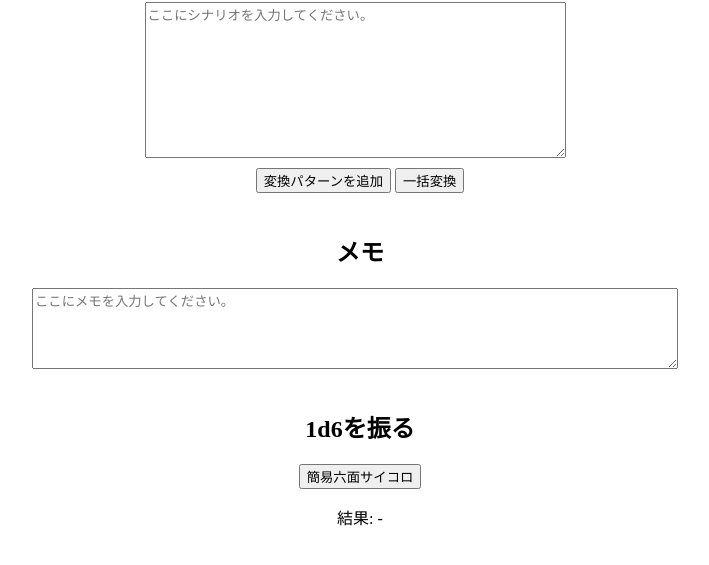
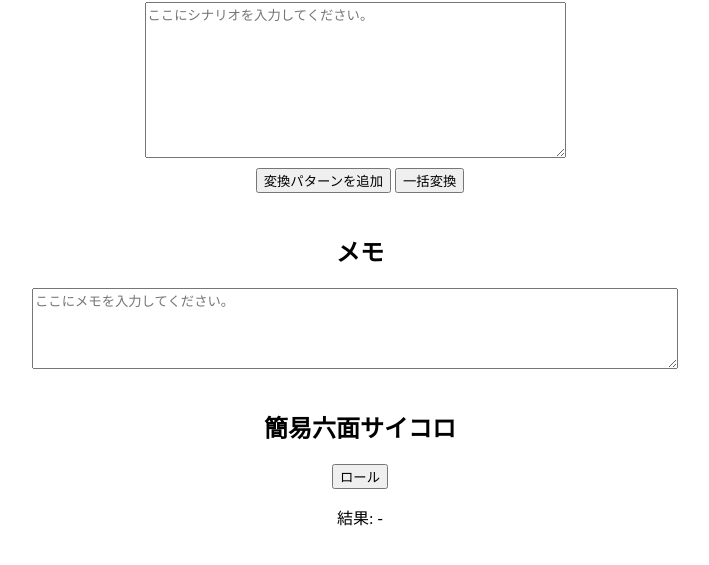
Before and after one commit to sakamod-dot/kaidanhaku, a plain HTML site: page index.html in a window 1280 px wide. Shown: the part 171-736 px from the top of the page, without its empty margins (280-989 px from the left). Drawn offline with Linux system fonts and the light colour scheme.

Commit message:
Update index.html

```diff
--- a/index.html
+++ b/index.html
@@ -21,8 +21,8 @@
         <textarea id="memoZone" rows="5" cols="50" placeholder="ここにメモを入力してください。"></textarea>
     </div>
     <div class="dice-container">
-        <h2>1d6を振る</h2>
-        <button id="rollDiceButton">簡易六面サイコロ</button>
+        <h2>簡易六面サイコロ</h2>
+        <button id="rollDiceButton">ロール</button>
         <p id="diceResult">結果: -</p>
     </div>
     <script src="script.js"></script>
```
